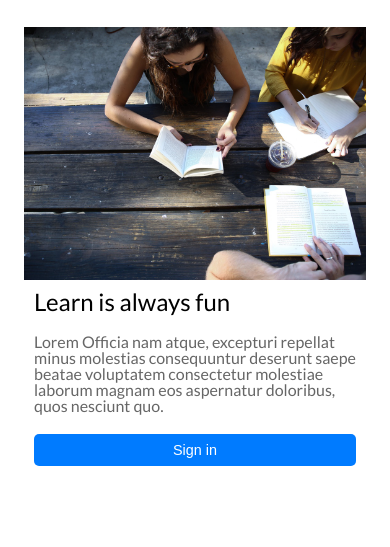
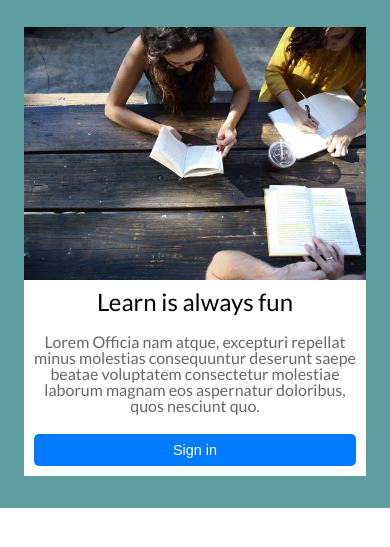
Before and after one commit to kromzatura/capstone_project, a plain HTML site: page index.html in a window 390 px wide. Shown: the part 69-616 px from the top of the page. Drawn offline with Linux system fonts and the light colour scheme.

Commit message:
adjust text sectionto text center on mob

```diff
--- a/resources/css/style.css
+++ b/resources/css/style.css
@@ -112,6 +112,7 @@ nav.mobile ul li a img {
   flex-wrap: wrap;
   width: 100%;
   padding: 32px 24px; /* Padding inside the banner for spacing */
+  background-color: cadetblue;
 }
 
 /* Image container styles */
@@ -135,6 +136,8 @@ nav.mobile ul li a img {
   display: flex;
   flex-direction: column;
   justify-content: center;
+  background-color: #fff;
+  padding: 24px;
 }
 
 .text-content h1 {
@@ -172,6 +175,7 @@ nav.mobile ul li a img {
 
   .text-content {
     padding: 10px;
+    text-align: center;
   }
 
   .text-content h1 {
```
